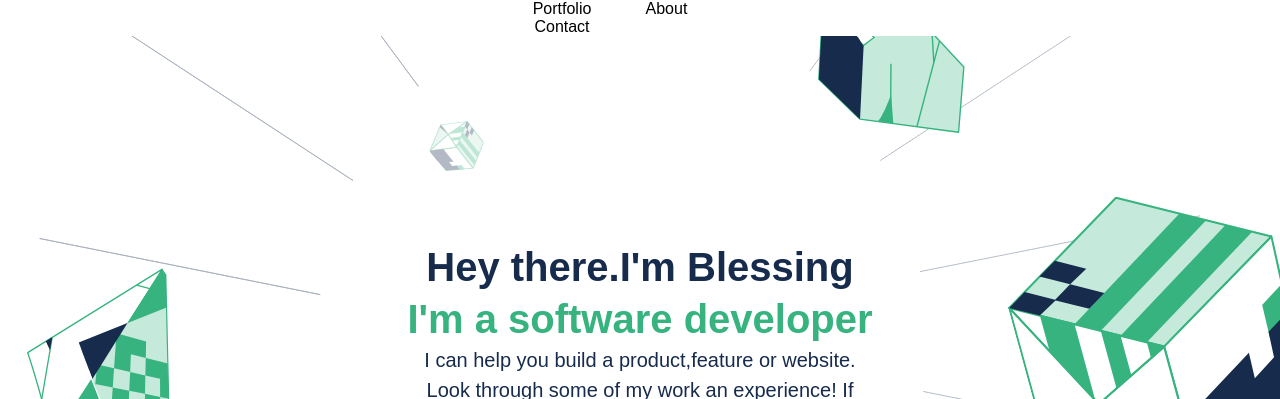
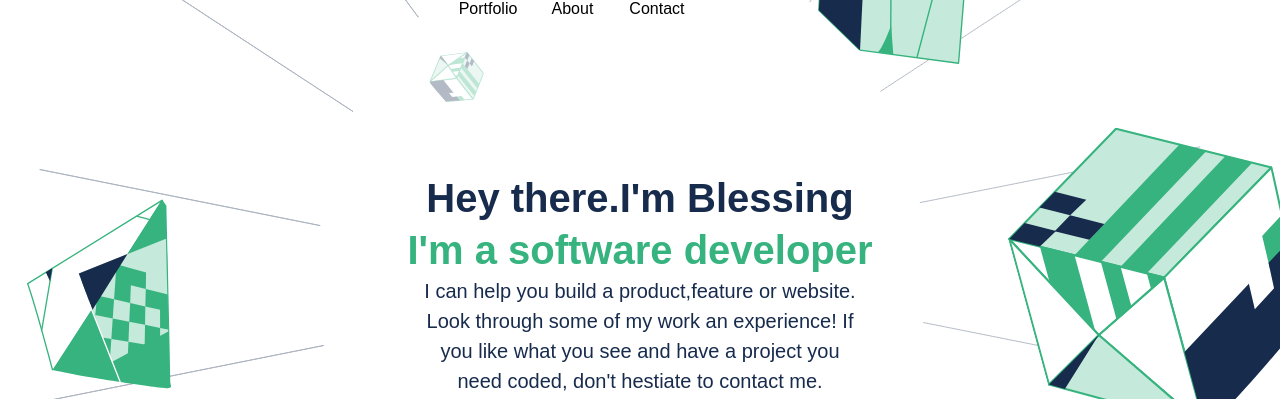
Before and after one commit to ibukun53/personal-portfolio, a website: page index.html in a window 1280 px wide. Shown: the top 399 px of the page. Drawn offline with Linux system fonts and the light colour scheme.

Commit message:
fixing nav error

```diff
--- a/index.css
+++ b/index.css
@@ -33,6 +33,7 @@ main {
   background-repeat: no-repeat;
   background-size: contain;
   padding-top: 10%;
+  margin-top: -4%;
 }
 
 .welcome {
@@ -532,12 +533,12 @@ p {
     display: flex;
     align-items: center;
     justify-content: space-between;
-    width: 20%;
+    width: 30%;
   }
 
   .link {
     display: inline-block;
-    width: 100px;
+    width: 80px;
     margin: auto;
     align-items: center;
     text-align: center;
```
